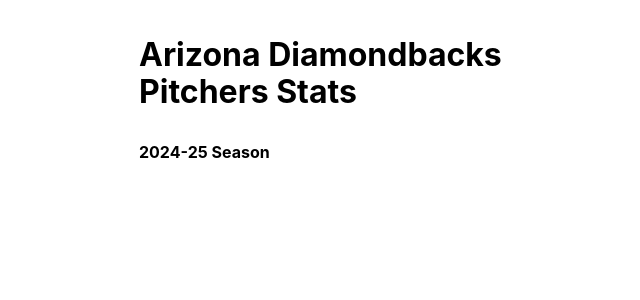
After one commit to PradyothVelagapudi/CSE412_DBacksStats, a Django app: page /pitchers/ in a window 1280 px wide. The commit adds this page. Shown: the top 300 px of the page, without its empty margins (261-901 px from the left). Run offline with Django 5.2, Linux system fonts and the light colour scheme; data that the repository does not hold is empty; some libraries are stand-ins or nearby versions.

Commit message:
Added Hitters and Pitchers page

```diff
--- /dev/null
+++ b/testdb/templates/pitchers_stats.html
@@ -0,0 +1,24 @@
+{% extends "base.html" %}
+
+{% block page_content %}
+
+<div class="mw6 center pa3 sans-serif">
+    <h1 class="mb4">Arizona Diamondbacks Pitchers Stats</h1>
+    <header class="b mb2">2024-25 Season</header>
+    {% for p in pitchers %}
+    <div class="pa2 mb3 striped--near-white">
+        <div class="pl2">
+            <p class="mb2">Name: {{ p.player_pid.player_name }}</p>
+            <p class="mb2">Wins: {{ p.p_w }}</p>
+            <p class="mb2">Losses: {{ p.p_l }}</p>
+            <p class="mb2">ERA: {{ p.p_era }}</p>
+            <p class="mb2">Games Played: {{ p.p_g }}</p>
+            <p class="mb2">Innings Pitched: {{ p.p_ip }}</p>
+            <p class="mb2">Strikeouts: {{ p.p_so }}</p>
+            <p class="mb2">WHIP: {{ p.p_whip }}</p>
+        </div>
+    </div>
+    {% endfor %}
+</div>
+
+{% endblock %}
--- a/testdb/urls.py
+++ b/testdb/urls.py
@@ -5,5 +5,7 @@
 urlpatterns = [
 
     path("", views.playerinfo, name="player-info"),
+    path("hitters/", views.hitter_stats, name="hitter-stats"),
+    path("pitchers/", views.pitcher_stats, name="pitcher-stats"),
 
 ]
--- a/testdb/views.py
+++ b/testdb/views.py
@@ -1,16 +1,23 @@
 from django.shortcuts import render
 from django.http import HttpResponse
-from testdb.models import Players
+from testdb.models import Players, Hitter, Pitcher
 import datetime
 
 def playerinfo(request):
     # now = datetime.datetime.now()
     # html = '<html lang="en"><body>It is now %s.</body></html>' % now
-
     p_objs = Players.objects.all()
-
     context = {
         "players": p_objs
     }
+    return render(request, "players_info.html", context)
 
-    return render(request, "players_info.html", context)
+def hitter_stats(request):
+    h_objs = Hitter.objects.all().select_related('player_pid')
+    context = {"hitters": h_objs}
+    return render(request, "hitters_stats.html", context)
+
+def pitcher_stats(request):
+    p_objs = Pitcher.objects.all().select_related('player_pid')
+    context = {"pitchers": p_objs}
+    return render(request, "pitchers_stats.html", context)
```
Also changed, not shown: testdb/templates/hitters_stats.html (added, +24 -0 lines), testdb/templates/players_info.html (+6 -3 lines).
